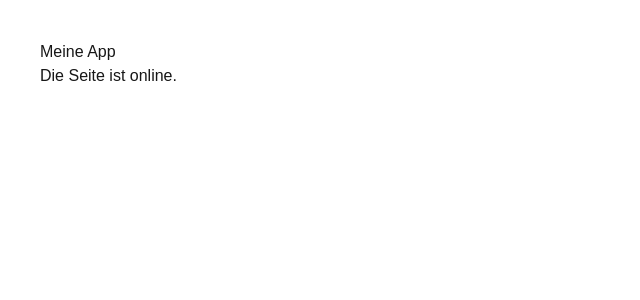
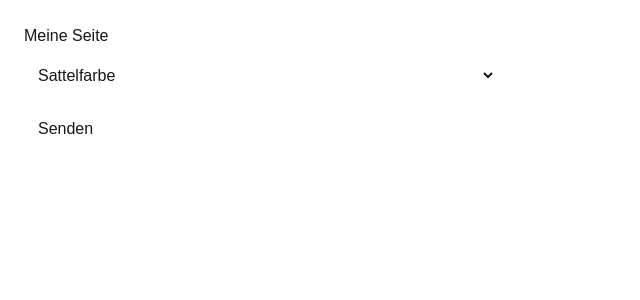
Before and after one commit to shmtw/meine-app, a Next.js app: page / in a window 1280 px wide. Shown: the top 300 px of the page, without its empty margins (0-640 px from the left). Built offline with nearby package versions, Linux system fonts and the light colour scheme.

Commit message:
neue vers

```diff
--- a/app/page.tsx
+++ b/app/page.tsx
@@ -1,9 +1,40 @@
+"use client";
+
+import { useState } from "react";
+
 export default function Page() {
+  const [auswahl, setAuswahl] = useState("Sattelfarbe");
+
+  function senden() {
+    if (auswahl === "Sattelfarbe") {
+      alert("Bitte zuerst etwas auswählen.");
+      return;
+    }
+    alert("Du hast gewählt: " + auswahl);
+  }
+
   return (
-    <main style={{ padding: 40}}>
+    <main style={{ padding: 24, maxWidth: 520 }}>
+      <h1>Meine Seite</h1>
 
-    <h1>Meine App</h1>
-    <p>Die Seite ist online.</p>
+      {/* <label htmlFor="dropdown">Sattelfarbe</label>*/}
+      <select
+        id="dropdown"
+        value={auswahl}
+        onChange={(e) => setAuswahl(e.target.value)}
+        style={{ width: "100%", padding: 10, marginTop: 8, marginBottom: 12 }}
+      >
+        <option value="Sattelfarbe" disabled>
+          Sattelfarbe
+        </option>
+        <option value="schwarz">schwarz</option>
+        <option value="braun">braun</option>
+        <option value="lila">lila</option>
+      </select>
+
+      <button onClick={senden} style={{ padding: "10px 14px" }}>
+        Senden
+      </button>
     </main>
   );
 }
```
